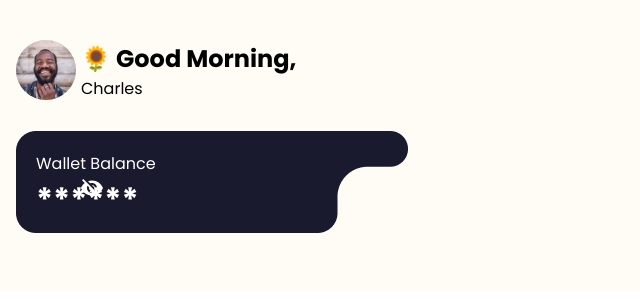
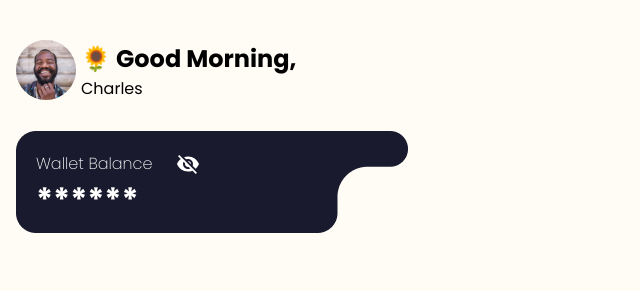
Before and after one commit to mrauthentik/pawa, a React (Vite) app in the folder pawa-sure/: page /dashboard in a window 1280 px wide. Shown: the top 300 px of the page, without its empty margins (0-640 px from the left). Built offline with nearby package versions, Linux system fonts and the light colour scheme.

Commit message:
fix: adjust positioning and styling of show-money-icon in Dashboard component

```diff
--- a/pawa-sure/src/App.css
+++ b/pawa-sure/src/App.css
@@ -457,9 +457,14 @@ button:active{
         color: white;
         padding: 20px;
         position: relative;
+        p{
+            font-weight: 200;
+        }
         .show-money-icon{
             position: absolute;
-            left: 4rem;
+            left: 10rem;
+            top: 1.3rem;
+            font-weight: 200;
         }
     }
 }
```
